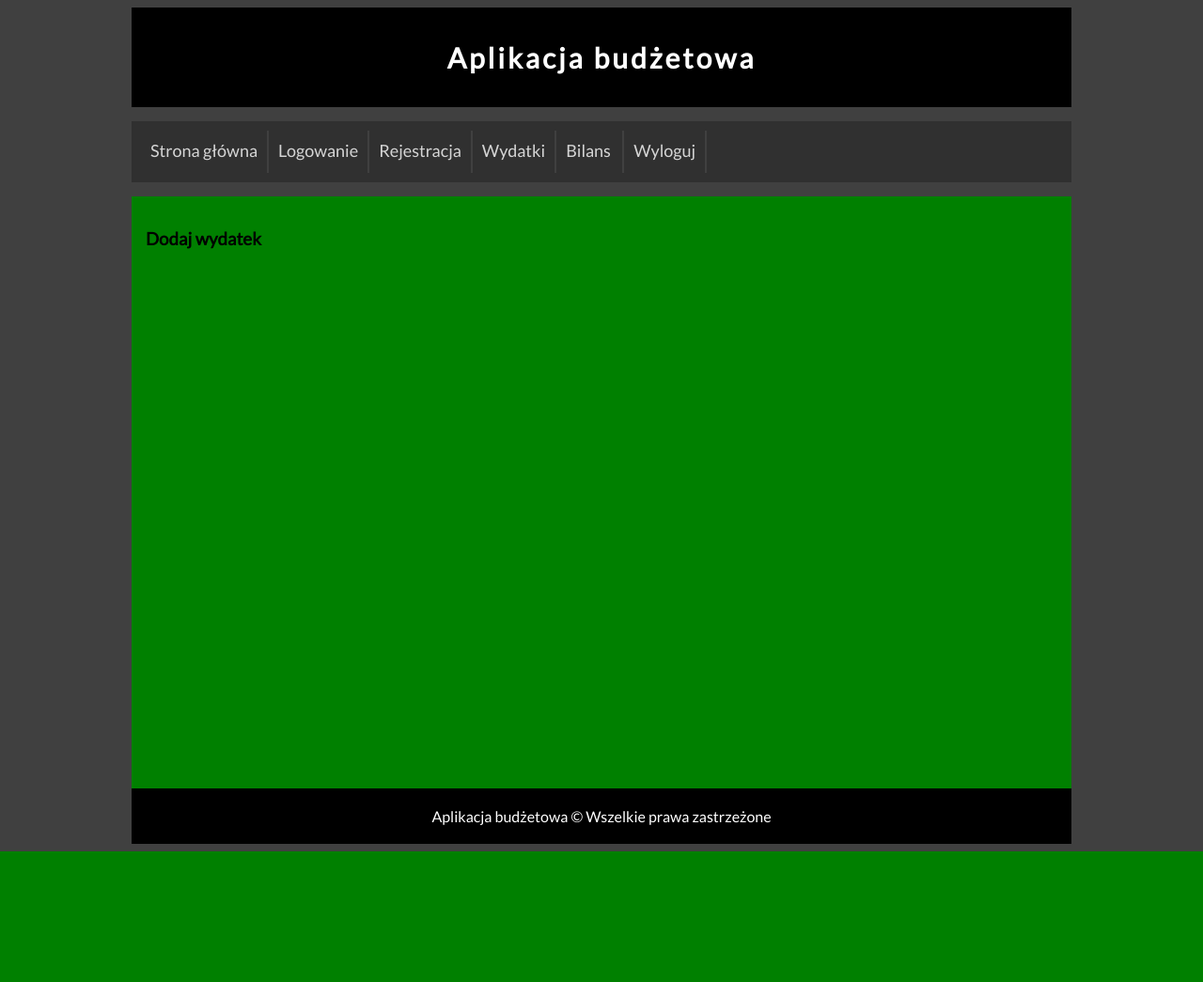
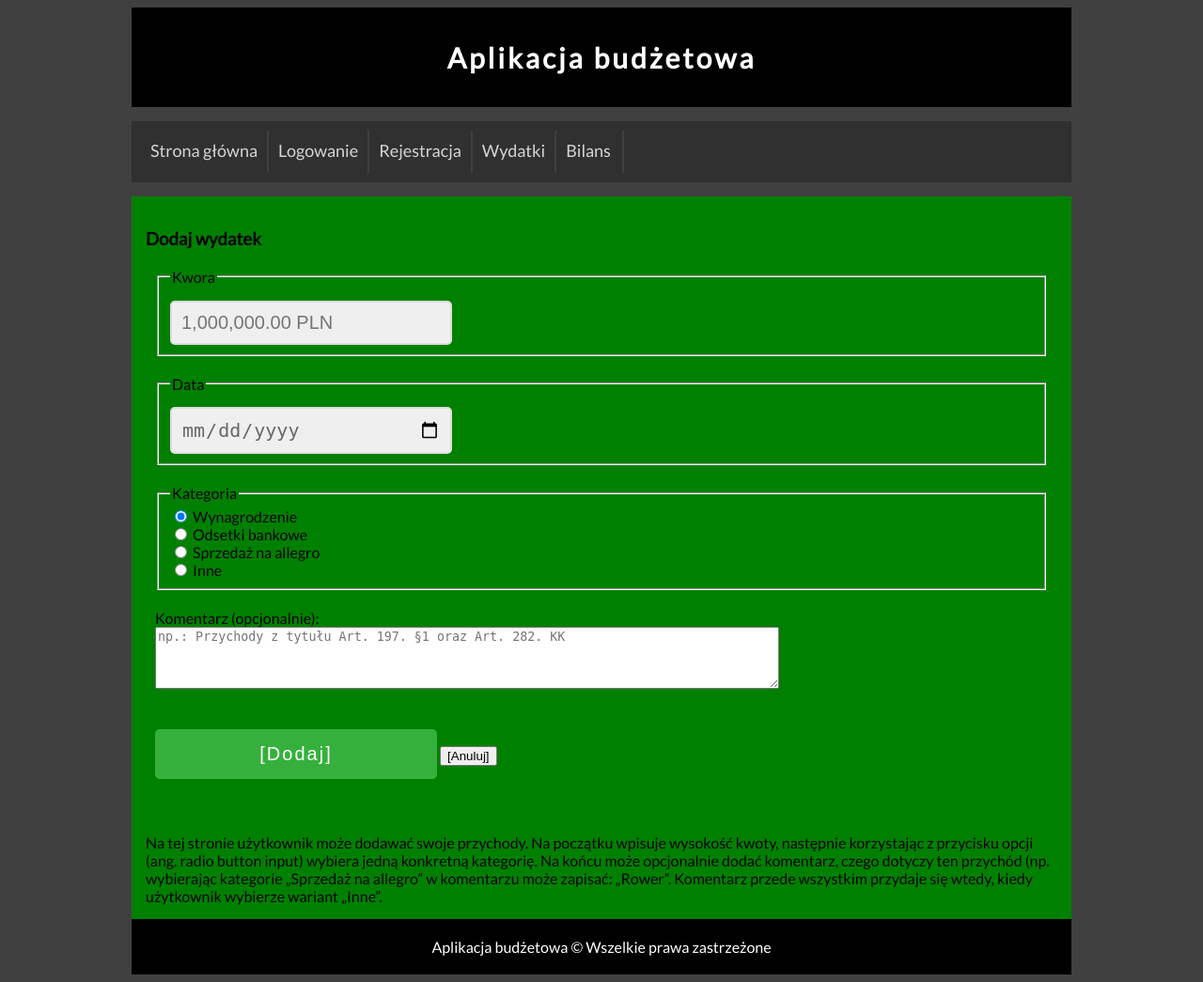
Before and after one commit to insectus/WebPage-BudgetApp, a PHP site: page /expense.html in a window 1280 px wide. Shown: the whole page at 94% size. Before the commit the page ends 906 px from the top, so only its background shows below. Run offline with PHP 8.4, Linux system fonts and the light colour scheme.

Commit message:
expense_feature to continuing

```diff
--- a/expense.html
+++ b/expense.html
@@ -38,14 +38,60 @@
 		<div class="option">
 			<a href = "balance.html" class="tilelink" title = "Bilans!">Bilans</a>
 		</div>
-		<div class="option">
-			<a href = "index.html" class="tilelink" title = "Wyloguj się!">Wyloguj</a>
-		</div>
 		<div style="clear:both;"></div>
 		</div>
 
 		<div id="content">
 				<h3> Dodaj wydatek </h3>
+
+				<div class="row">
+
+					<fieldset>
+
+						<legend> Kwora </legend>
+
+						<input type="text" name="currency-field" id="currency-field" value="" data-type="currency" placeholder="1,000,000.00 PLN" required>
+
+					</fieldset>
+
+				</div>
+
+				<div class="row">
+
+					<fieldset>
+
+						<legend> Data </legend>
+
+						<input type="date" id="date" required>
+
+					</fieldset>
+
+				</div>
+
+				<div class="row">
+				<fieldset>
+
+					<legend> Kategoria </legend>
+
+					<div><label><input type="radio" value="1" name="category" checked> Wynagrodzenie</label></div>
+					<div><label><input type="radio" value="2" name="category"> Odsetki bankowe </label></div>
+					<div><label><input type="radio" value="3" name="category"> Sprzedaż na allegro </label></div>
+					<div><label><input type="radio" value="3" name="category"> Inne</label></div>
+
+				</fieldset>
+				</div>
+
+				<div class="row">
+					<div><label for="komentarz"> Komentarz (opcjonalnie): </label></div>
+					<textarea name="komentarz" id="komentarz" rows="4" cols="80" maxlength="25" minlength="10"placeholder="np.: Przychody z tytułu Art. 197. §1 oraz Art. 282. KK"></textarea>
+				</div>
+
+				<div class="row">
+					<input type="submit" value="[Dodaj]">
+					<input type="reset" value="[Anuluj]">
+				</div>
+</br></br>
+Na tej stronie użytkownik może dodawać swoje przychody. Na początku wpisuje wysokość kwoty, następnie korzystając z przycisku opcji (ang. radio button input) wybiera jedną konkretną kategorię. Na końcu może opcjonalnie dodać komentarz, czego dotyczy ten przychód (np. wybierając kategorie „Sprzedaż na allegro” w komentarzu może zapisać: „Rower”. Komentarz przede wszystkim przydaje się wtedy, kiedy użytkownik wybierze wariant „Inne”.
 		</div>
 
 
--- a/index.html
+++ b/index.html
@@ -36,9 +36,6 @@
 		<div class="option">
 			<a href = "balance.html" class="tilelink" title = "Bilans!">Bilans</a>
 		</div>
-		<div class="option">
-			<a href = "index.html" class="tilelink" title = "Wyloguj się!">Wyloguj</a>
-		</div>
 		<div style="clear:both;"></div>
 		</div>
 
--- a/login.html
+++ b/login.html
@@ -38,9 +38,6 @@
 		<div class="option">
 			<a href = "balance.html" class="tilelink" title = "Bilans!">Bilans</a>
 		</div>
-		<div class="option">
-			<a href = "index.html" class="tilelink" title = "Wyloguj się!">Wyloguj</a>
-		</div>
 		<div style="clear:both;"></div>
 		</div>
 
--- a/register.html
+++ b/register.html
@@ -38,9 +38,6 @@
 		<div class="option">
 			<a href = "balance.html" class="tilelink" title = "Bilans!">Bilans</a>
 		</div>
-		<div class="option">
-			<a href = "index.html" class="tilelink" title = "Wyloguj się!">Wyloguj</a>
-		</div>
 		<div style="clear:both;"></div>
 		</div>
 
--- a/style.css
+++ b/style.css
@@ -62,7 +62,8 @@ h1{
 }
 input[type=text],
 input[type=password],
-	input[type=email]
+input[type=email],
+input[type=date]
 {
 	width: 300px;
 	background-color: #efefef;
@@ -77,7 +78,8 @@ h1{
 }
 input[type=text]:focus,
 input[type=password]:focus,
-	input[type=email]:focus
+input[type=email]:focus,
+input[type=date]:focus
 {
 	-webkit-box-shadow: 0px 0px 10px 2px rgba(204,204,204,0.9);
 	-moz-box-shadow: 0px 0px 10px 2px rgba(204,204,204,0.9);
@@ -168,3 +170,8 @@ h1{
 	min-width: 50px;
 	height:25px;
 }
+
+.row
+{
+margin: 20px 10px;
+}
```
Also changed, not shown: balance.html (+10 -3 lines). Lines whose indentation alone changed are shown as unchanged.
